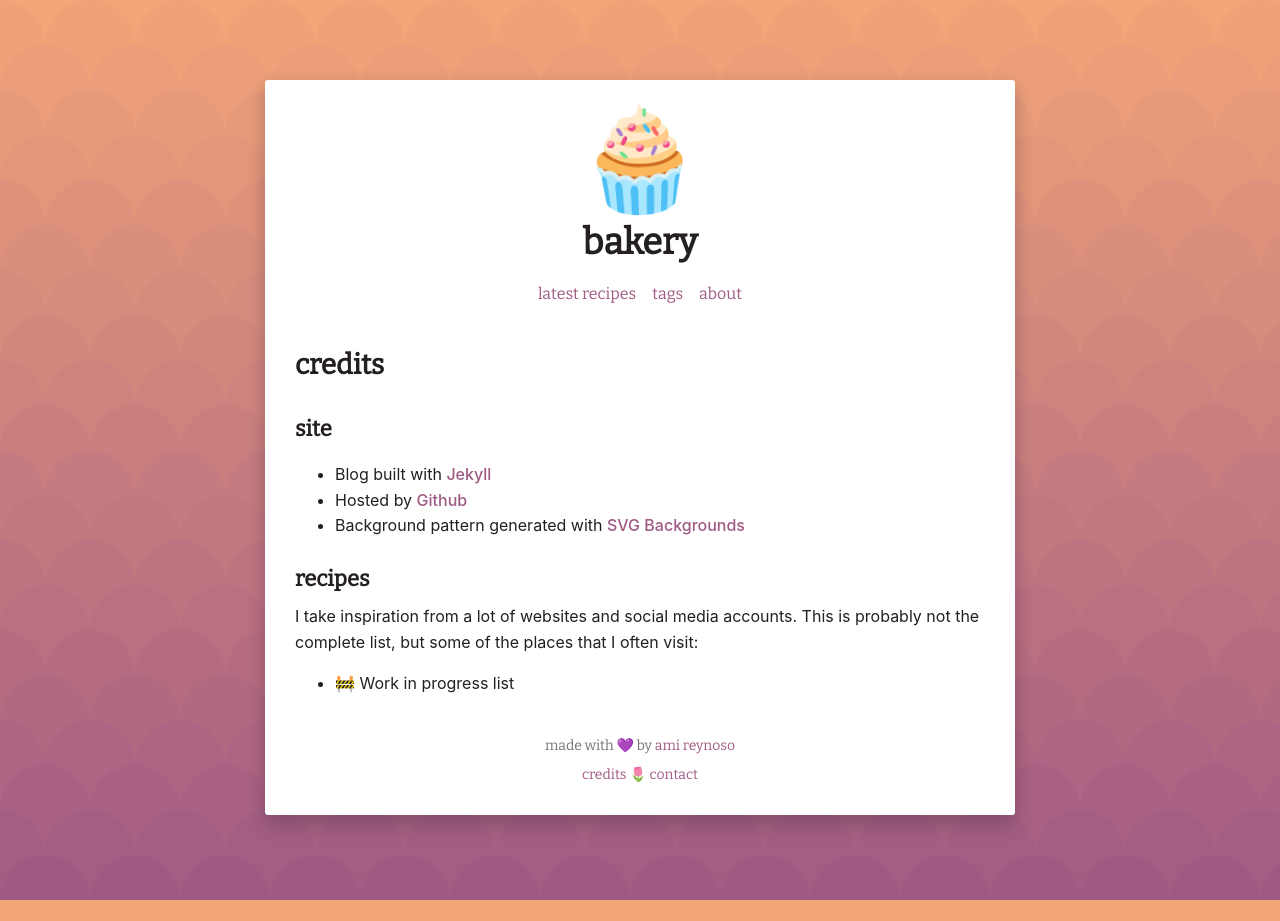
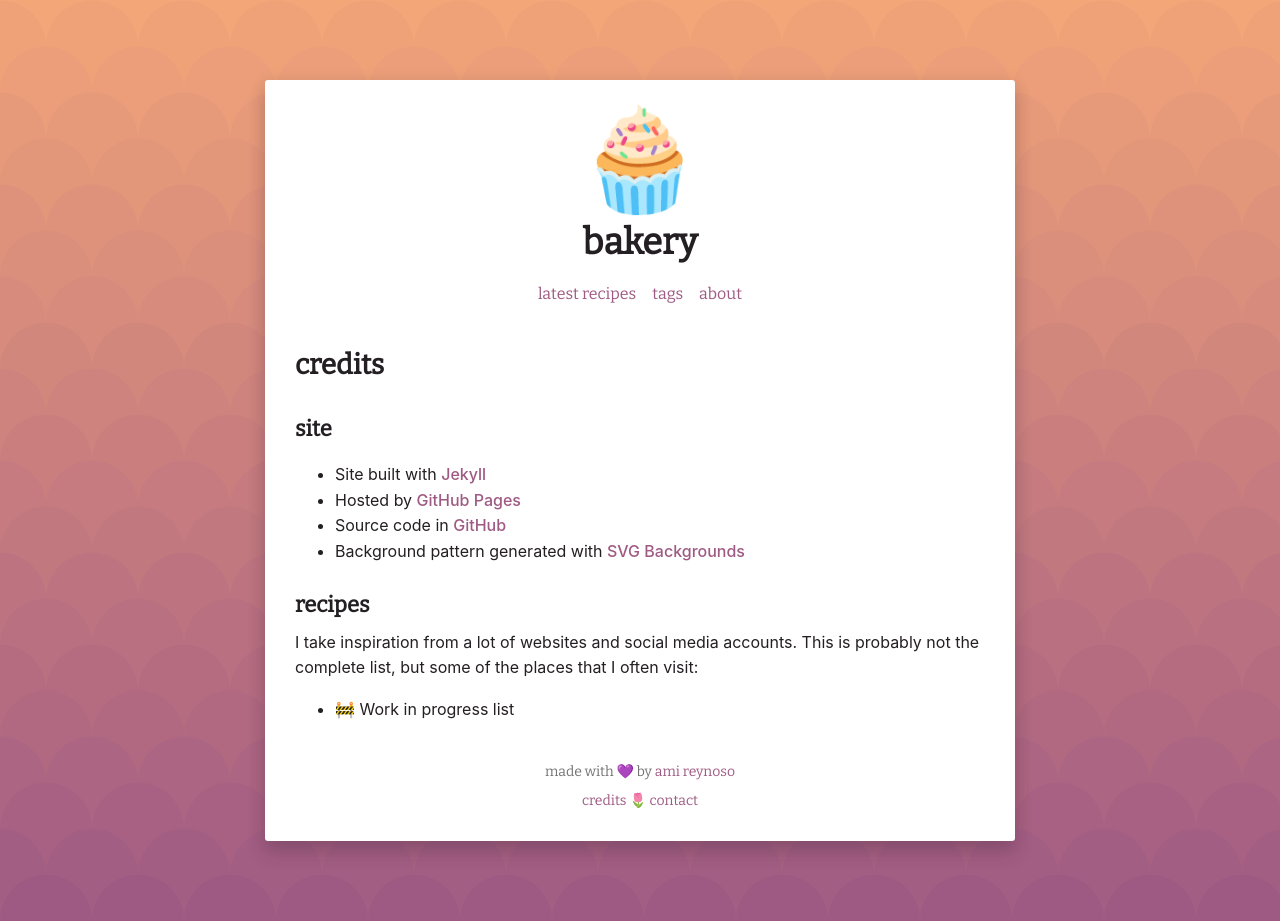
Before and after one commit to amireynoso/bakery, a Jekyll site: the page built from credits.md, in a window 1280 px wide. Built offline with Jekyll 4.4.1, drawn with Linux system fonts in a browser that asks for light colours; before the commit the page ends 900 px from its top, so only the background shows below that.

Commit message:
Update links in homepage and credits

```diff
--- a/credits.md
+++ b/credits.md
@@ -6,8 +6,9 @@ permalink: /credits/
 
 ### Site
 
-* Blog built with [Jekyll](https://jekyllrb.com){:target="_blank"}
-* Hosted by [Github](https://pages.github.com){:target="_blank"}
+* Site built with [Jekyll](https://jekyllrb.com){:target="_blank"}
+* Hosted by [GitHub Pages](https://pages.github.com){:target="_blank"}
+* Source code in [GitHub](https://github.com/amireynoso/bakery){:target="_blank"}
 * Background pattern generated with [SVG Backgrounds](https://www.svgbackgrounds.com){:target="_blank"}
 
 ### Recipes
```
Also changed, not shown: index.md (+1 -1 lines).
